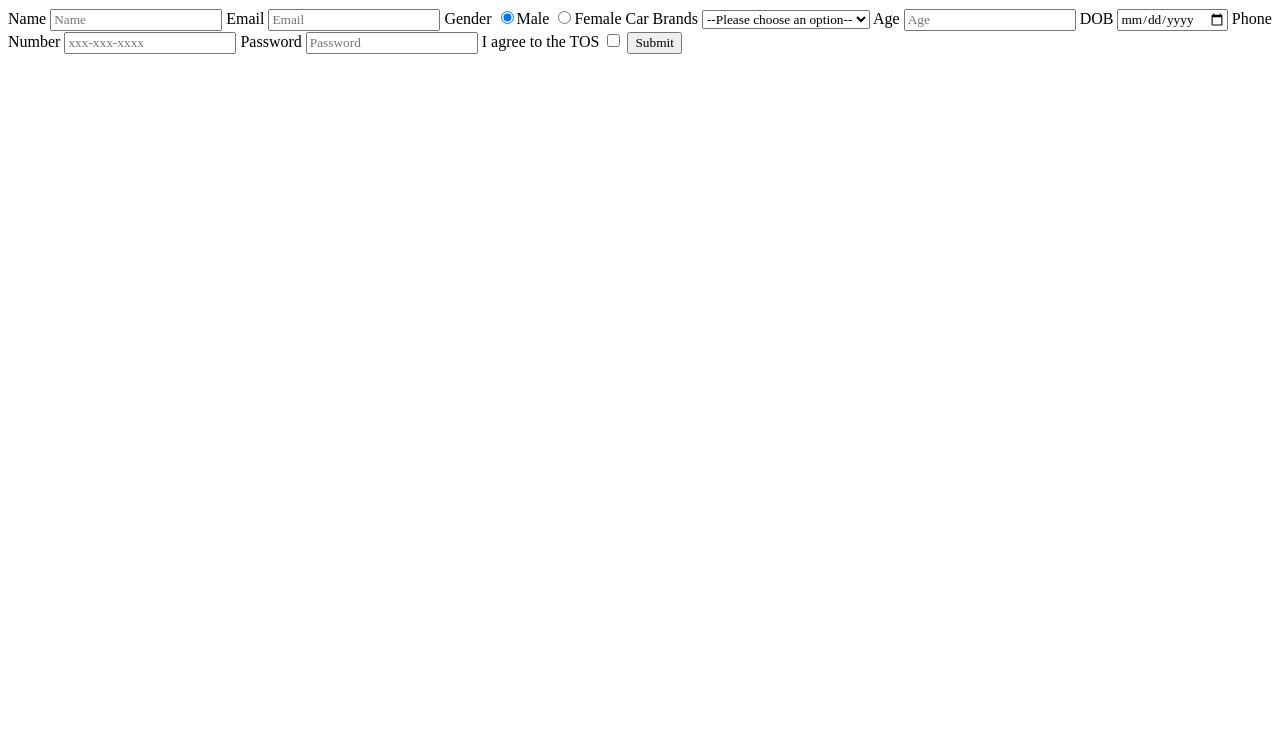
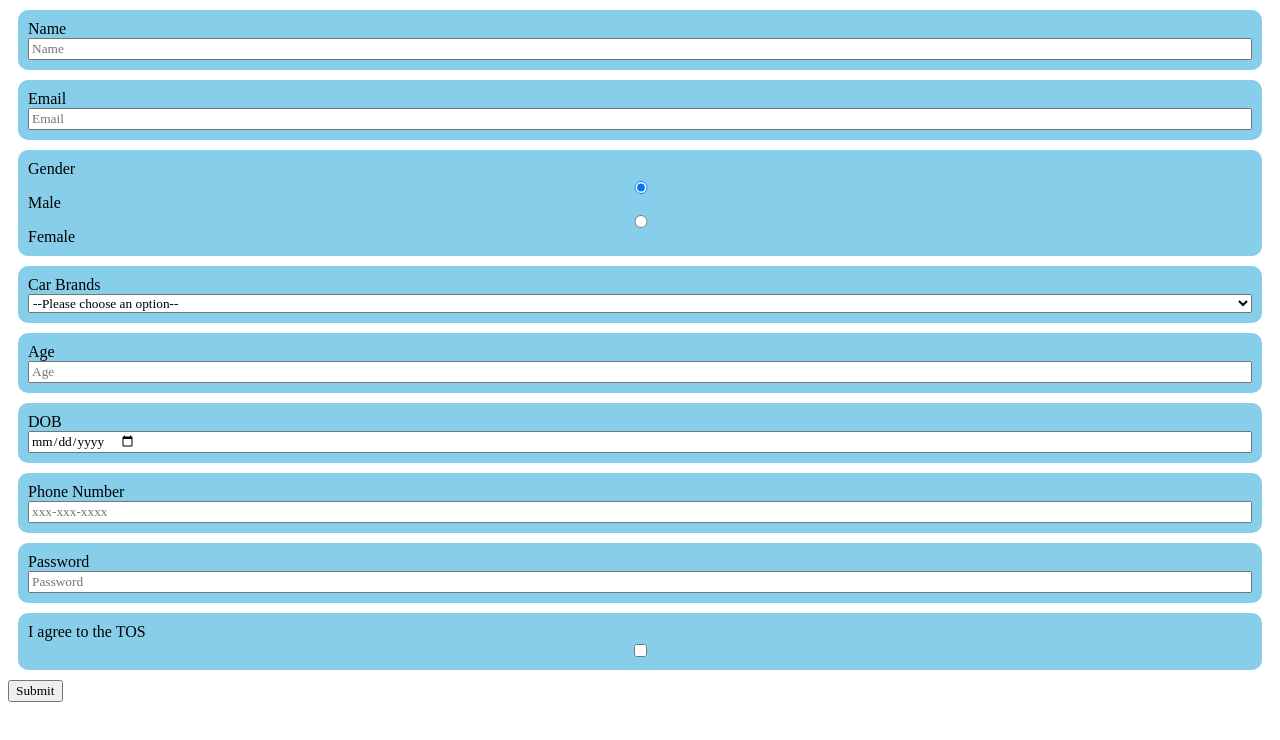
Before and after one commit to acciojob/signup-form-car-1aniket, a website: page main.html in a window 1280 px wide. Drawn offline with Linux system fonts and the light colour scheme; a web font is replaced by a local one.

Commit message:
created a submission

```diff
--- a/main.html
+++ b/main.html
@@ -14,16 +14,22 @@
 	<!-- the entire body must be written by student -->
 
 	<form action="" method="post">
+		<div>
 			<label for="name">Name</label>
 			<input type="text" id="name" placeholder="Name" required >
-
+		</div>
+		<div>
 			<label for="email">Email</label>
 		    <input type="email" id="email" placeholder="Email" required >
+		</div>
 
+		<div>
 			<label for="g" >Gender</label>
-		<input type="radio" id="gender_m" name="g" checked>Male</input>
-		<input type="radio" id="gender_f" name="g">Female</input>
+			<input  type="radio" id="gender_m" name="g" checked>Male</input>
+			<input  type="radio" id="gender_f" name="g">Female</input>
+		</div>
 
+		<div>
 			<label for="car_brands">Car Brands</label>
 			<select id="car_brands" >
 				<option selected >--Please choose an option--</option>
@@ -31,21 +37,40 @@
 				<option>YAMAHA</option>
 				<option>HONDA</option>
 			</select>
+		</div>
 
+		<div>
 			<label for="age">Age</label>
 			<input type="number" id="age" placeholder="Age" required>
-
+		</div>
+		<div>
 			<label for="dob">DOB</label>
 			<input type="date" id="dob"  required>
-
+		</div>
+		<div>
 			<label for="tel">Phone Number</label>
 			<input type="tel" id="tel"  placeholder="xxx-xxx-xxxx">
-
+		</div>
+		<div>
 			<label for="tel">Password</label>
 			<input type="password" id="password"  placeholder="Password" required>
-
+		</div>
+		<div>
 			<label for="tel">I agree to the TOS</label>
 			<input type="checkbox" id="tos"  required>
+		</div>
+
+
+
+
+
+
+
+
+
+
+
+
 
 		<input type="submit" value="Submit">
 
--- a/styles.css
+++ b/styles.css
@@ -2,3 +2,19 @@
 {
 	font-family: "Parkinsans", serif;
 }
+
+input, label
+{
+	display:flex;
+}
+div{
+	display:flex;
+	flex-direction:column;
+	margin:10px;
+	background-color:skyblue;
+	padding:10px;
+	border-radius:10px;
+
+
+
+}
```
Lines whose indentation alone changed are shown as unchanged.
